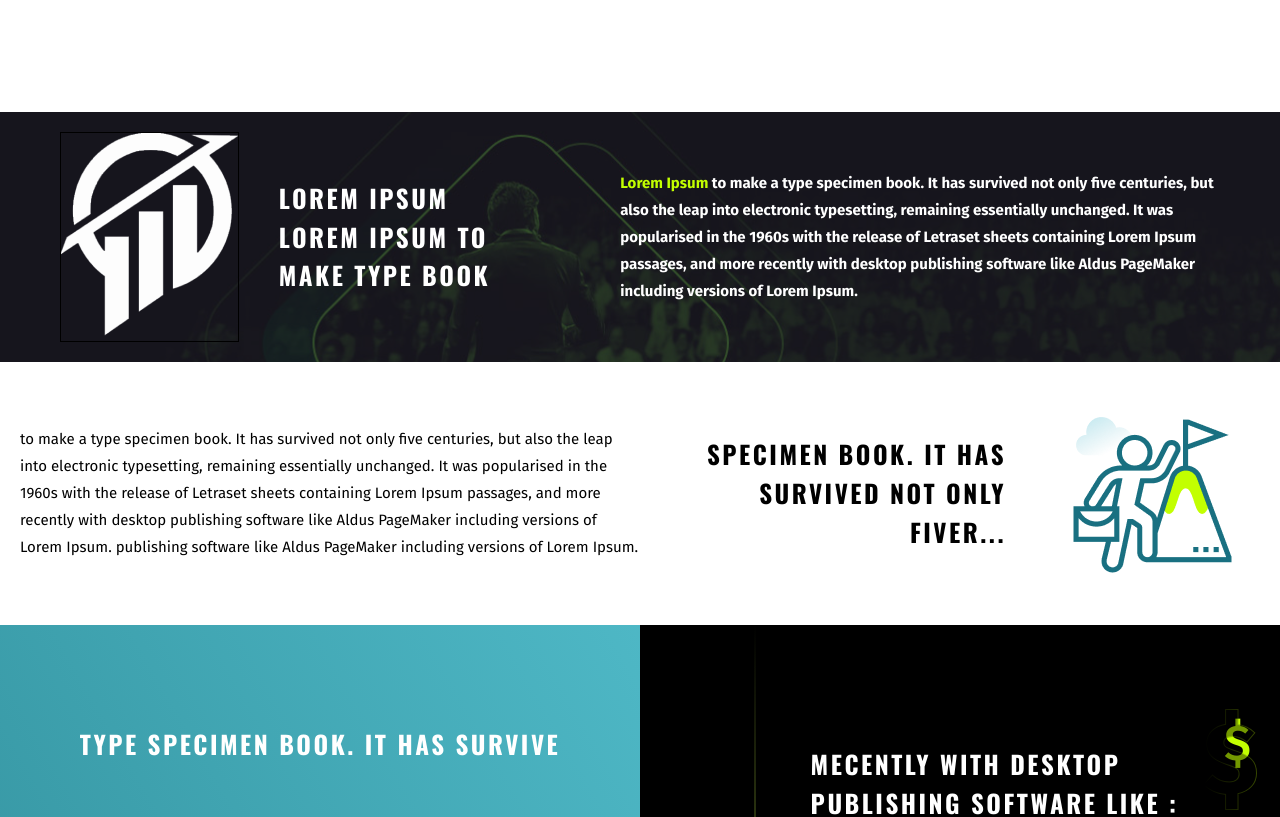
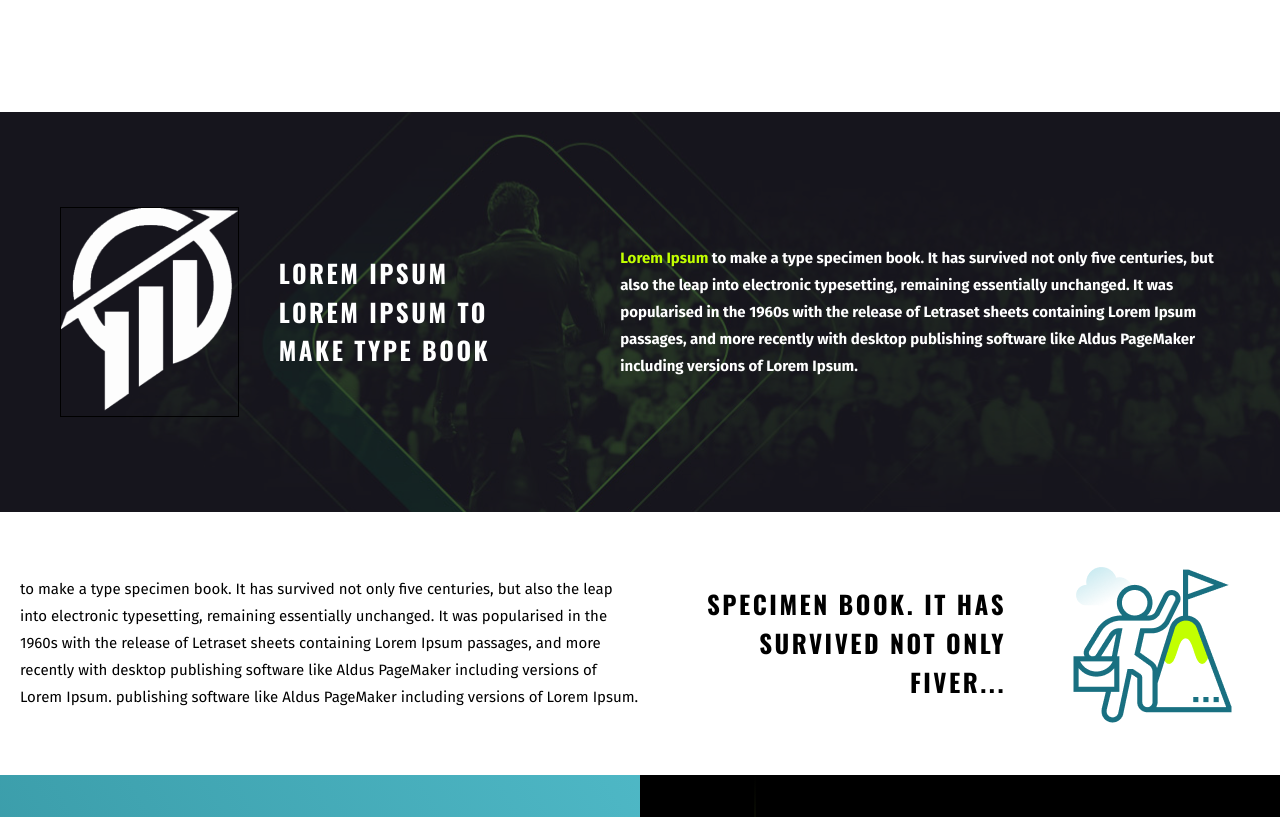
Before and after one commit to carlosemartins97/kbrtec, a React (Create React App) app: page / in a window 1280 px wide. Shown: the part 1538-2355 px from the top of the page. Built offline with nearby package versions, Linux system fonts and the light colour scheme; a web font is replaced by a local one.

Commit message:
Fix responsive in dividers

```diff
--- a/src/core/components/Divider/styles.js
+++ b/src/core/components/Divider/styles.js
@@ -6,7 +6,7 @@ export const Container = styled.div`
     background: url(${divisorImg});
     background-repeat: repeat;
     background-blend-mode: exclusion;
-    height: 100%;
+    min-height: 400px;
     background-color: ${props => props.theme.colors.black};
 
 
--- a/src/pages/Home/components/SecondDivider/styles.js
+++ b/src/pages/Home/components/SecondDivider/styles.js
@@ -75,5 +75,6 @@ export const TextArea = styled.div`
     @media(max-width: 770px){
         flex: unset;
         width: 100%;
+        align-items: center;
     }
 `;
```
